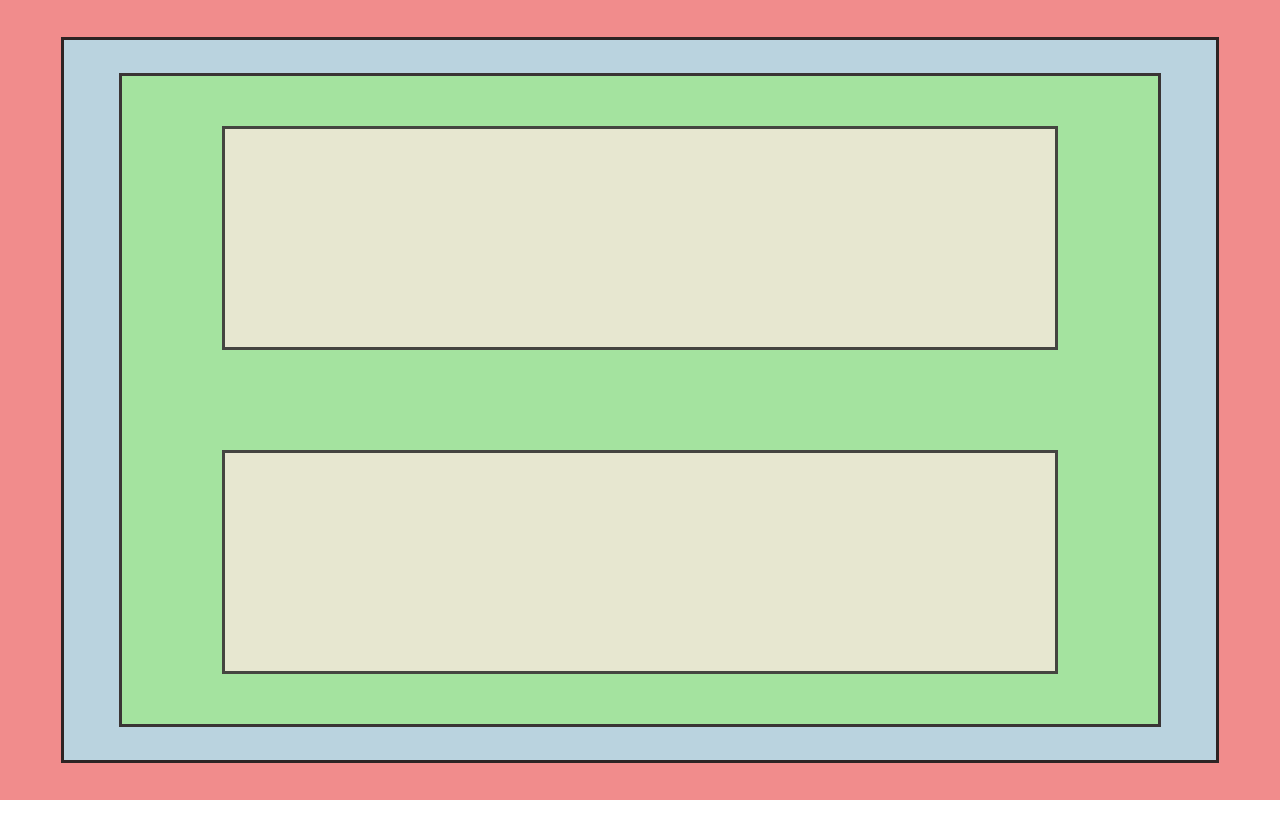
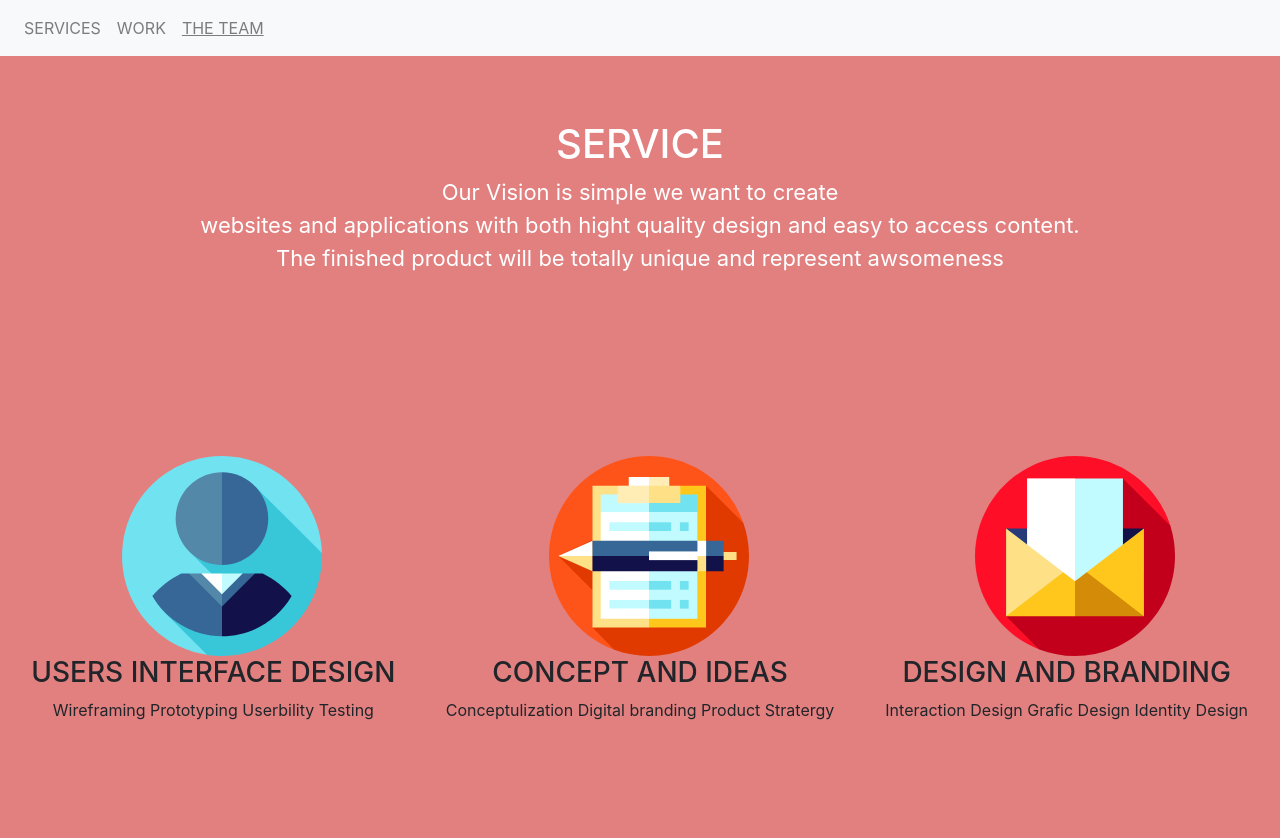
Before and after one commit to selimmizrahi/React_Exercises, a React (Create React App) app: page / in a window 1280 px wide. Shown: the top 838 px of the page. Before the commit the page ends 800 px from the top, so only its background shows below. Built offline with nearby package versions, Linux system fonts and the light colour scheme.

Commit message:
Day 1 Exercise 4

```diff
--- a/src/App.js
+++ b/src/App.js
@@ -1,24 +1,37 @@
 import React from "react";
-import logo from "./logo.svg";
-import Box1 from "./Day1/Box1";
-import ChildrenBox from "./Day1/Box2";
-import "./Day1/boxes.css";
-// import "./Day1/Boxes.css";
+import "./Day1/App.css";
+import Navigation from "./Day1/navigation";
+import ServiceContent from "./Day1/Body";
+import ImageContent from "./Day1/Body2";
+import user from "./Day1/user.svg";
+import survey from "./Day1/survey.svg";
+import email from "./Day1/email.svg";
 
 function App() {
   return (
     <div className="App">
-      <Box1>
-        {" "}
-        <ChildrenBox>
-          <ChildrenBox class="Box3">
-            <ChildrenBox class="Box4"></ChildrenBox>
-            <ChildrenBox class="Box4"></ChildrenBox>
-          </ChildrenBox>
-        </ChildrenBox>
-      </Box1>
+      <header className="App-header">
+        <Navigation></Navigation>
+        <ServiceContent title="SERVICE"></ServiceContent>
+        <div className="Middlepart">
+          <ImageContent
+            image={user}
+            subtitle="USERS INTERFACE DESIGN"
+            info="Wireframing Prototyping Userbility Testing"
+          ></ImageContent>
+          <ImageContent
+            image={survey}
+            subtitle="CONCEPT AND IDEAS"
+            info="Conceptulization Digital branding Product Stratergy"
+          ></ImageContent>
+          <ImageContent
+            image={email}
+            subtitle="DESIGN AND BRANDING"
+            info="Interaction Design Grafic Design Identity Design"
+          ></ImageContent>
+        </div>
+      </header>
     </div>
   );
 }
-
 export default App;
```
